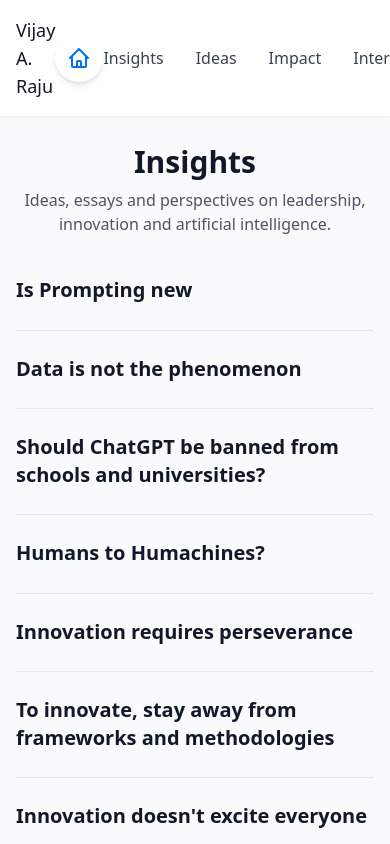
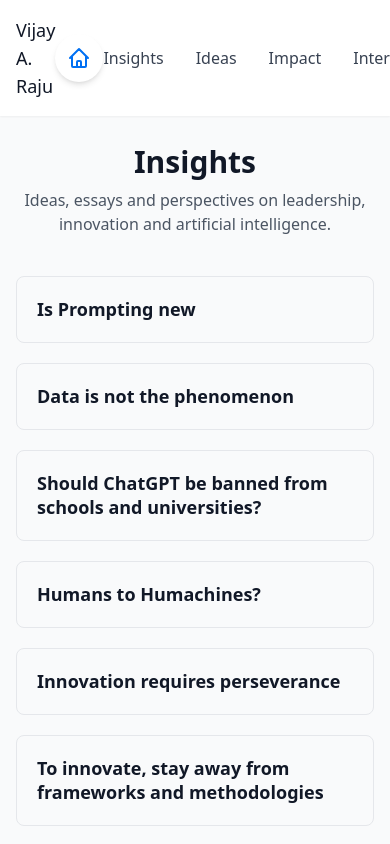
Before and after one commit to Wijay000/draft, a Next.js app: page /insights in a window 390 px wide. Shown: the top 844 px of the page. Built offline with nearby package versions, Linux system fonts and the light colour scheme.

Commit message:
feat(insights): display articles in responsive 3-column grid with card styling

```diff
--- a/pages/insights.js
+++ b/pages/insights.js
@@ -75,23 +75,23 @@ export default function Insights() {
         <h1 className="text-3xl sm:text-4xl font-bold text-gray-900 mb-2">Insights</h1>
         <p className="text-base sm:text-lg text-gray-600">Ideas, essays and perspectives on leadership, innovation and artificial intelligence.</p>
       </header>
-      <section className="flex flex-col gap-6 sm:gap-8">
-        {posts.map((post, idx) => (
+      <section className="grid grid-cols-1 sm:grid-cols-2 lg:grid-cols-3 gap-5 sm:gap-6 lg:gap-8">
+        {posts.map((post) => (
           <a
             key={post.title}
             href={post.url}
             target="_blank"
             rel="noopener noreferrer"
-            className="block group border-b border-gray-200 pb-5 sm:pb-6 transition px-0 sm:px-0"
+            className="block group rounded-lg border border-gray-200 p-5 hover:shadow-md transition-colors"
           >
-            <div className="flex flex-col sm:flex-row sm:items-center sm:justify-between mb-1.5 sm:mb-2">
-              <h2 className="text-xl sm:text-2xl font-semibold text-gray-900 group-hover:text-[#b80a2c] transition-colors break-words leading-snug underline-offset-4 group-hover:underline">{post.title}</h2>
-              {post.date && (
-                <span className="text-xs sm:text-sm text-gray-500 mt-1 sm:mt-0">{post.date}</span>
-              )}
-            </div>
+            <h2 className="text-lg sm:text-xl font-semibold text-gray-900 group-hover:text-[#b80a2c] transition-colors break-words leading-snug">
+              {post.title}
+            </h2>
+            {post.date && (
+              <p className="text-xs sm:text-sm text-gray-500 mt-1">{post.date}</p>
+            )}
             {post.description && (
-              <p className="text-gray-700 text-sm sm:text-base mt-1">{post.description}</p>
+              <p className="text-gray-700 text-sm sm:text-base mt-2">{post.description}</p>
             )}
           </a>
         ))}
```
